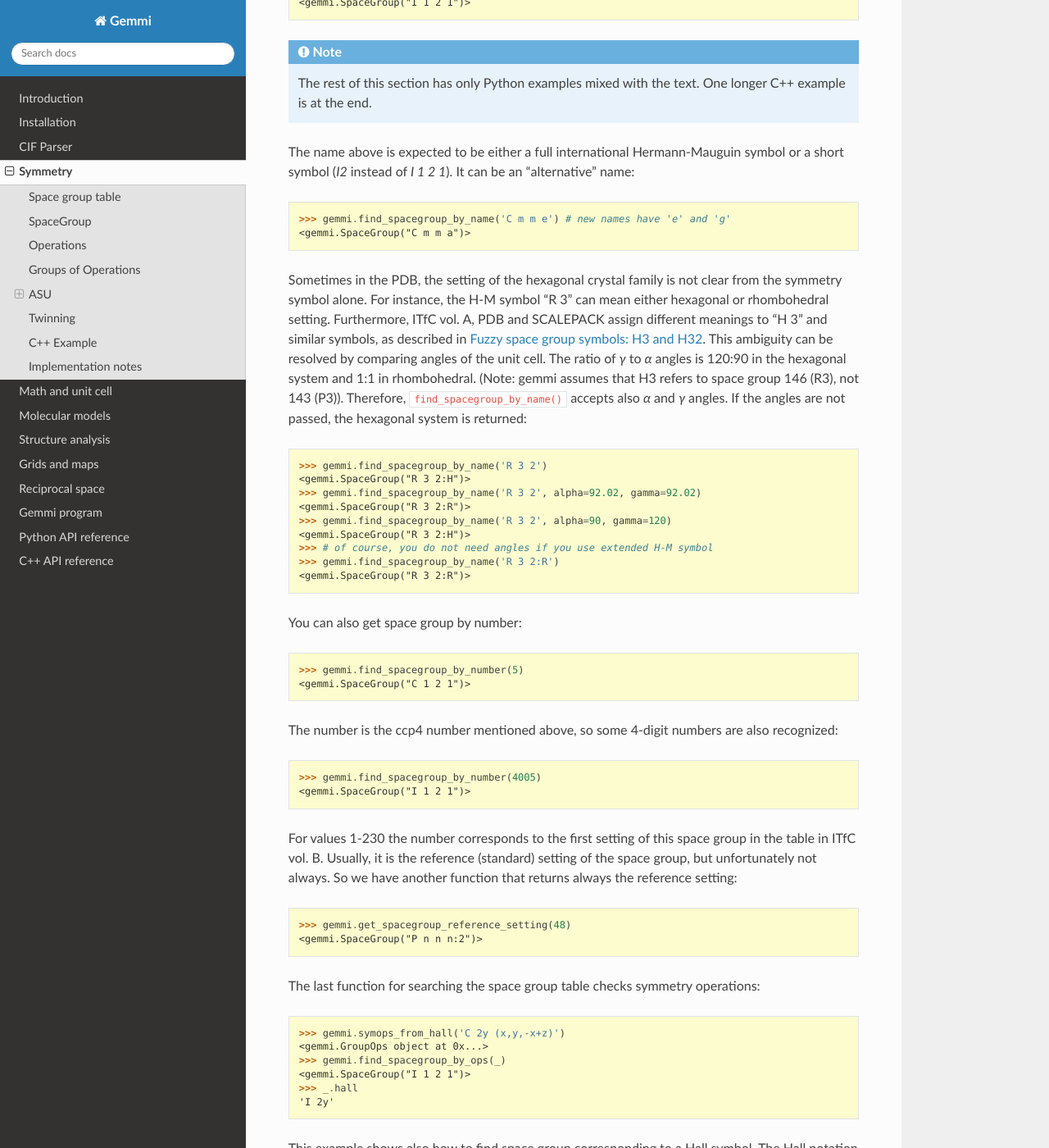
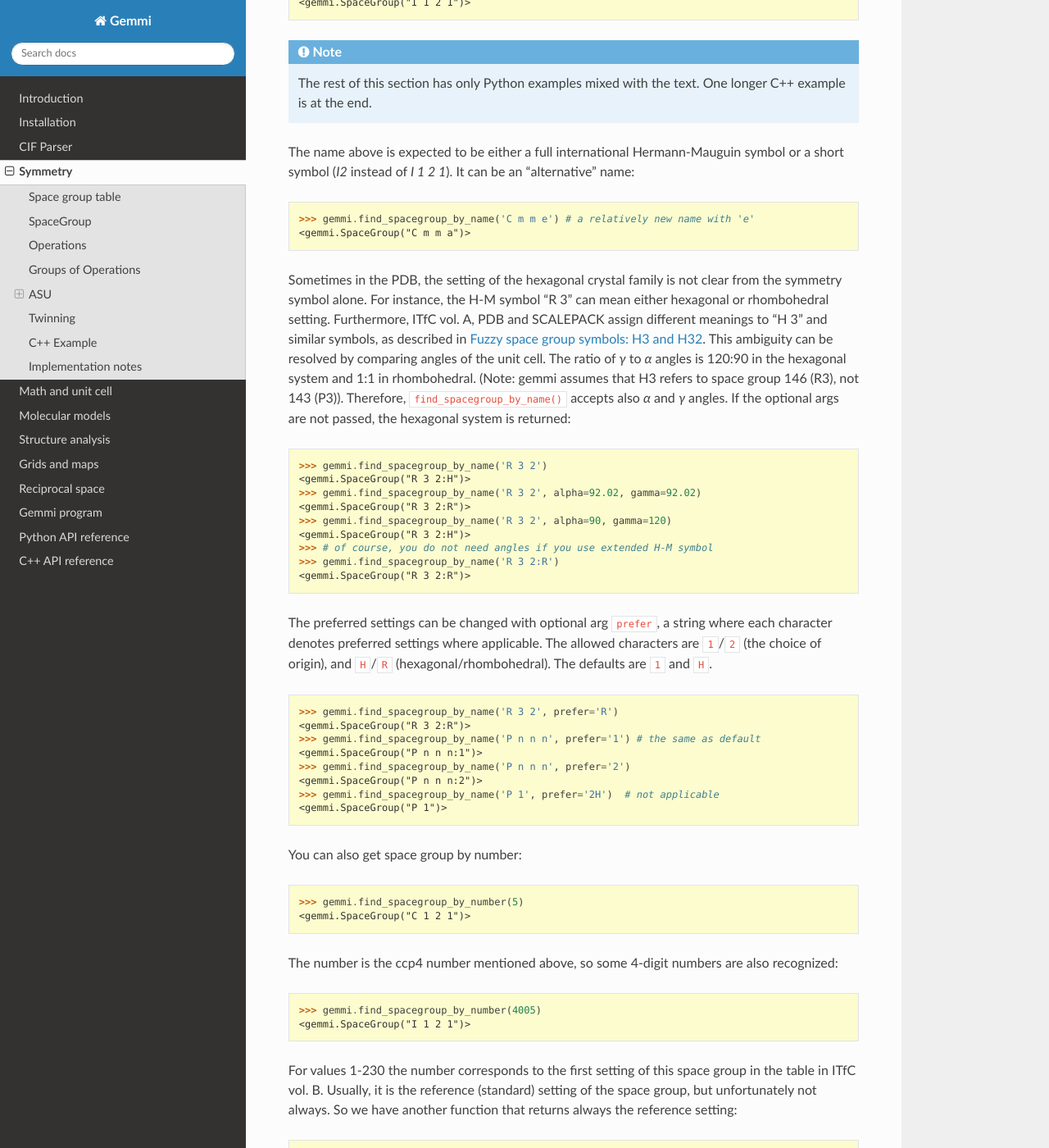
Before and after one commit to project-gemmi/gemmi, a Sphinx documentation site: the page built from docs/symmetry.rst, in a window 1280 px wide and 1400 px high, scrolled down 1367 px. Shown: the whole window at 82% size. Built offline with Sphinx 7.4.7 and the Read the Docs theme 2.0.0, drawn with Linux system fonts in a browser that asks for light colours.

Commit message:
find_spacegroup_by_name(): add arg prefer

```diff
--- a/docs/symmetry.rst
+++ b/docs/symmetry.rst
@@ -83,7 +83,7 @@ It can be an "alternative" name:
 
 .. doctest::
 
-    >>> gemmi.find_spacegroup_by_name('C m m e') # new names have 'e' and 'g'
+    >>> gemmi.find_spacegroup_by_name('C m m e') # a relatively new name with 'e'
     <gemmi.SpaceGroup("C m m a")>
 
 Sometimes in the PDB, the setting of the hexagonal crystal family
@@ -96,7 +96,7 @@ This ambiguity can be resolved by comparing angles of the unit cell.
 The ratio of *γ* to *α* angles is 120:90 in the hexagonal system
 and 1:1 in rhombohedral. (Note: gemmi assumes that H3 refers to
 space group 146 (R3), not 143 (P3)). Therefore, `find_spacegroup_by_name()`
-accepts also *α* and *γ* angles. If the angles are not passed,
+accepts also *α* and *γ* angles. If the optional args are not passed,
 the hexagonal system is returned:
 
 .. doctest::
@@ -110,6 +110,22 @@ the hexagonal system is returned:
     >>> # of course, you do not need angles if you use extended H-M symbol
     >>> gemmi.find_spacegroup_by_name('R 3 2:R')
     <gemmi.SpaceGroup("R 3 2:R")>
+
+The preferred settings can be changed with optional arg `prefer`,
+a string where each character denotes preferred settings where applicable.
+The allowed characters are `1`/`2` (the choice of origin),
+and `H`/`R` (hexagonal/rhombohedral). The defaults are `1` and `H`.
+
+.. doctest::
+
+    >>> gemmi.find_spacegroup_by_name('R 3 2', prefer='R')
+    <gemmi.SpaceGroup("R 3 2:R")>
+    >>> gemmi.find_spacegroup_by_name('P n n n', prefer='1') # the same as default
+    <gemmi.SpaceGroup("P n n n:1")>
+    >>> gemmi.find_spacegroup_by_name('P n n n', prefer='2')
+    <gemmi.SpaceGroup("P n n n:2")>
+    >>> gemmi.find_spacegroup_by_name('P 1', prefer='2H')  # not applicable
+    <gemmi.SpaceGroup("P 1")>
 
 You can also get space group by number:
 
```
Also changed, not shown: 2 other files.
